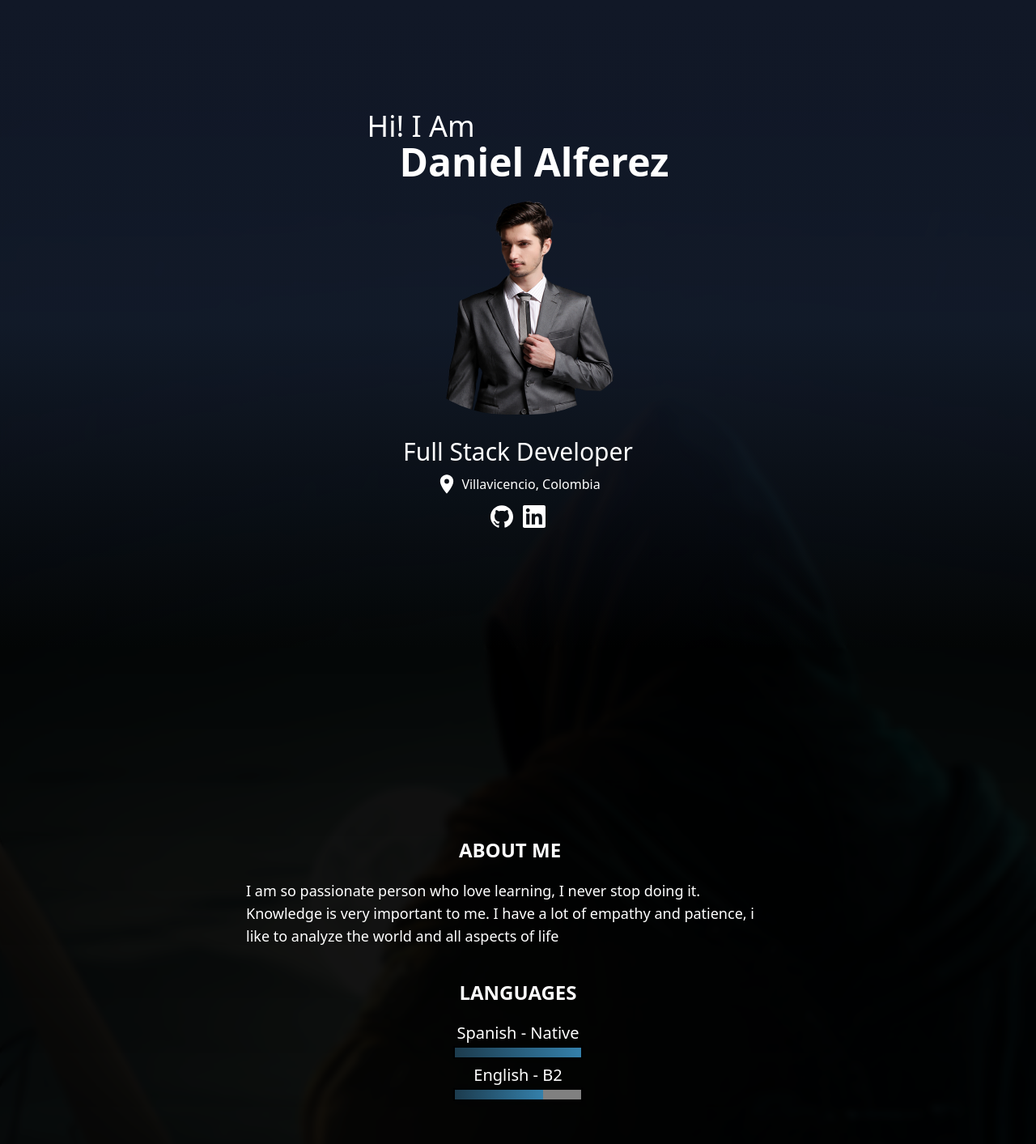
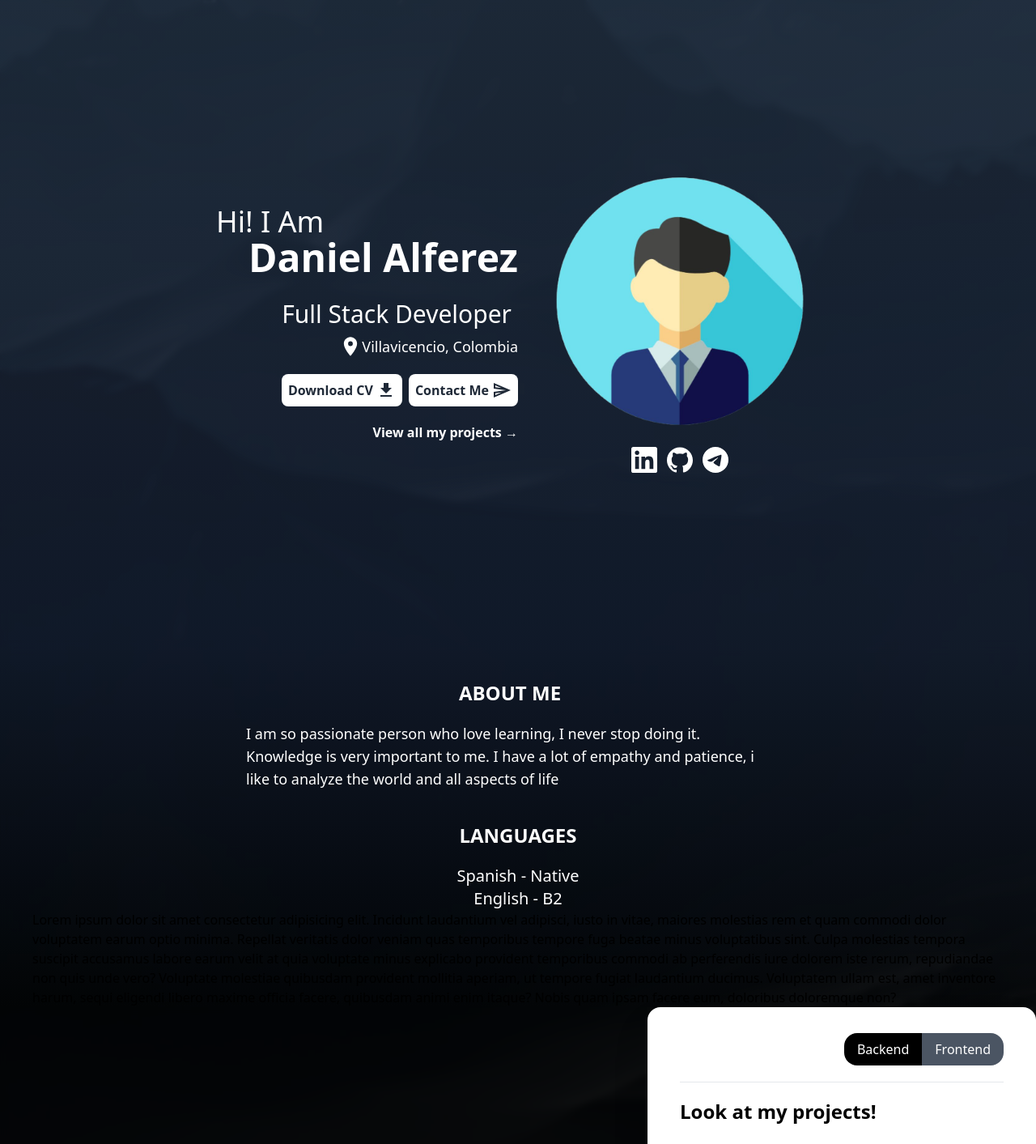
Before and after one commit to DanielAlferez/Portfolio, a React (Vite) app: page / in a window 1280 px wide. Shown: the top 1413 px of the page at 81% size. Built offline with nearby package versions, Linux system fonts and the light colour scheme.

Commit message:
Nav bar made

```diff
--- a/src/app/Store.jsx
+++ b/src/app/Store.jsx
@@ -2,12 +2,13 @@ import { configureStore } from '@reduxjs/toolkit'
 import { getDefaultMiddleware } from '@reduxjs/toolkit';
 import techReducer from "../features/technologies/techSlice"
 import fieldReducer from "../features/field/fieldSlice"
+import menuReducer from "../features/menu/menuSlice"
 
 const middleware = getDefaultMiddleware({
   serializableCheck: false
 })
 
 export const store = configureStore ({
-    reducer: { techs: techReducer, fields: fieldReducer},
+    reducer: { techs: techReducer, fields: fieldReducer, menu: menuReducer},
     middleware,
 })
--- a/src/components/AboutMe.jsx
+++ b/src/components/AboutMe.jsx
@@ -4,47 +4,20 @@ import { useInView } from 'react-intersection-observer'
 
 export default function AboutMe() {
 
-    const [progressSpanish, setProgressSpanish] = React.useState(0);
-    const [progressEnglish, setProgressEnglish] = React.useState(0);
-
-    const [ref, inView] = useInView({
-      triggerOnce: true,
-    })
-
-    React.useEffect(() => {
-      if (inView) {
-        const interval = setInterval(() => {
-          if (progressEnglish < 70) {
-            setProgressEnglish(progressEnglish + 1);
-          }
-        }, 10)
-        return () => clearInterval(interval)
-      }
-    }, [inView, progressEnglish])
-
-    React.useEffect(() => {
-      if (inView) {
-        const interval = setInterval(() => {
-          if (progressSpanish < 100) {
-            setProgressSpanish(progressSpanish + 1);
-          }
-        }, 7)
-        return () => clearInterval(interval)
-      }
-    }, [inView, progressSpanish])
 
   return (
-        <div className='backdrop-blur-sm bg-gradient-to-b from-black/95 to-black/90 flex flex-col items-center px-10 h-screen justify-center'>
-            <div className='text-white text-lg flex flex-col  max-w-2xl pr-5'>
+        <div className='pt-10 backdrop-blur-sm bg-gradient-to-b from-gray-900/90 to-black/90 flex flex-col items-center px-10 justify-center'>
+            <div className='text-white text-lg flex flex-col max-w-2xl pr-5'>
                 <h1 className='font-semibold text-2xl text-center  mb-5'>ABOUT ME</h1>
                 <p className=''>I am so passionate person who love learning, I never stop doing it. Knowledge is very important to me. I have a lot of empathy and patience, i like to analyze the world and all aspects of life</p>
             </div>
-            <div ref={ref} className='text-white max-w-2xl text-center'>
+            <div className='text-white max-w-2xl text-center'>
                 <h1 className='font-semibold text-2xl mt-10 mb-5'>LANGUAGES</h1>
                 <p className='font-medium text-xl'>Spanish - Native</p>
-                <progress value={progressSpanish} max={100} className='myProgress'/>
                 <p className='font-medium text-xl'>English - B2</p>
-                <progress value={progressEnglish} max={100} className='myProgress'/>
+            </div>
+            <div>
+                <p>Lorem ipsum dolor sit amet consectetur adipisicing elit. Incidunt laudantium vel adipisci, iusto in vitae, maiores molestias rem et quam commodi dolor voluptatem earum optio minima. Repellat veritatis dolor veniam quas temporibus tempore fuga beatae minus voluptatibus sint. Culpa molestias tempora suscipit accusamus labore earum velit at quia voluptate minus explicabo provident temporibus commodi ab perferendis iure dolorem iste rerum, repudiandae non quis unde vero? Voluptate molestiae quibusdam provident mollitia aperiam, ut tempore fugiat laudantium ducimus. Voluptatem ullam est, amet inventore harum, sequi eligendi libero maxime officia facere, quibusdam animi enim itaque? Nobis quam ipsam facere eum, doloribus doloremque non?</p>
             </div>
         </div>
   )
--- a/src/components/Home.jsx
+++ b/src/components/Home.jsx
@@ -1,12 +1,13 @@
 import React from 'react'
 import RightSidebar from "./RightSidebar";
 import Presentation from './Presentation';
-import Back from "../assets/MoonHacker.png"
+import Back from "../assets/back.jpg"
 import Knowledge from './Knowledge';
 import AboutMe from './AboutMe';
-import Contact from './Contact';
+import Navbar from './Navbar';
 
 export default function Home() {
+
   return (
     <>
         <div style={{backgroundImage: `url(${Back})`,
@@ -14,23 +15,26 @@ export default function Home() {
             backgroundPositionX: 'center',
             backgroundSize: 'cover',
             }}
-            className='lg:grid grid-cols-8'
+            className='lg:grid flex flex-col grid-cols-8 relative'
         >
-            <div className='col-span-8'>
+            <div id='Home' className='col-span-8'>
                 <Presentation/>
             </div>
-            <div className='col-span-8'>
+            <div id='Skills' className='col-span-8'>
                 <AboutMe/>
             </div>
-            <div className='col-span-5'>
+            <div id='Projects'className='col-span-5'>
                 <Knowledge/>
             </div>
             <div className='col-span-3 '>
                 <RightSidebar/>
             </div>
-            {/* <div className='col-span-8'>
-                <Contact/>
-            </div> */}
+            <div className='block lg:hidden bottom-0 fixed left-1/2 -translate-x-1/2 '>
+                <Navbar/>
+            </div>
+            <div className='hidden lg:block fixed -translate-y-1/2 lg:top-1/2'>
+                <Navbar/>
+            </div>
         </div>
     </>
     )
--- a/src/components/Knowledge.jsx
+++ b/src/components/Knowledge.jsx
@@ -35,13 +35,13 @@ export default function Knowledge() {
     }
 
   return (
-    <div className='flex flex-col justify-center h-screen backdrop-blur-sm bg-gradient-to-b from-black/90 to-black/90'>
+    <div  className=' flex flex-col justify-center h-screen backdrop-blur-sm bg-black/90'>
         <h1 className='font-bold text-center text- text-white text-5xl py-20'>Knowledge</h1>
         <div className='pb-20 flex justify-center'>
         <div className='lg:px-0 px-10 flex flex-wrap gap-10 max-w-lg justify-center'>
             {technologies.map((tech, i) => (
-                <Link key={i} to={tech.showProjects ? 'techSection' : null} smooth={true} duration={1200}>
-                    <motion.div viewport={{once: true}} whileInView={'visible'} variants={variants('scale', i+((i*0.2)-i))} initial="hidden" >
+                <Link key={i} to={tech.showProjects ? 'techSection' : '' } smooth={true} duration={1200}>
+                    <motion.div viewport={{once: true}} whileInView={'visible'} variants={variants('scale', i+((i*0.15)-i))} initial="hidden" >
                         <button
                         className={`${tech.showProjects ? 'md:cursor-pointer cursor-default' : 'cursor-not-allowed'}  text-white ${tech.color} ${getRandomAmimation()} flex flex-col items-center`}
                         onClick={() => handleTech(tech.name, tech.showProjects, tech.field)}
--- a/src/components/Navbar.jsx
+++ b/src/components/Navbar.jsx
@@ -1,14 +1,26 @@
 import React from 'react'
+import { GoHome, GoBook, GoCode } from "react-icons/go";
+import { BiMessageAltDetail } from "react-icons/bi";
+import { useDispatch, useSelector } from 'react-redux';
+import { setSec } from '../features/menu/menuSlice';
+import { Link } from 'react-scroll';
+
 
 export default function Navbar() {
   return (
-    <div className='text-white flex gap-x-5'>
-        <p>Home</p>
-        <p>Knowledge</p>
-        <p>Skills</p>
-        <p>Studies</p>
-        <p>Experience</p>
-        <p>Contact</p>
-    </div>
+    <nav className='animate-navUp-box lg:animate-navRight-box text-white gap-x-2 gap-y-2 flex lg:flex-col backdrop-blur-md bg-gray-700/50 rounded-full py-1 px-2 lg:px-1 lg:py-2 m-5'>
+      <Link activeClass='bg-gray-900 rounded-full' className='lg:cursor-pointer p-2' spy={true} smooth={true} to='Home'>
+        <GoHome className='w-8 h-8'/>
+      </Link>
+      <Link activeClass='bg-gray-900 rounded-full' className='lg:cursor-pointer p-2' spy={true} smooth={true} to='Skills' >
+        <GoBook className='w-8 h-8'/>
+      </Link>
+      <Link activeClass='bg-gray-900 rounded-full' className='lg:cursor-pointer p-2' spy={true} smooth={true} to='Projects'>
+        <GoCode className='w-8 h-8'/>
+      </Link>
+      <button activeClass='bg-gray-900 rounded-full' className='lg:cursor-pointer p-2' spy={true} smooth={true}>
+        <BiMessageAltDetail className='w-8 h-8'/>
+      </button>
+    </nav>
   )
 }
--- a/src/components/Presentation.jsx
+++ b/src/components/Presentation.jsx
@@ -1,38 +1,55 @@
 import React from 'react'
-import Navbar from './Navbar'
 import PROFILE from "../assets/Young-Man-PNG-Clipart.png";
-import { MdPlace } from "react-icons/md";
-import { SiGithub, SiLinkedin } from "react-icons/si";
+import { MdPlace, MdOutlineSend, MdDownload } from "react-icons/md";
+import { SiGithub, SiLinkedin, SiTelegram } from "react-icons/si";
 import { motion } from 'framer-motion';
 import { variants } from '../animations/variants';
+import { Link } from 'react-scroll';
 
 export default function Presentation() {
   return (
-    <div className='flex flex-col items-center h-screen justify-center bg-gradient-to-b backdrop-blur-sm from-gray-900/100 via-gray-900/95 to-black/95'>
-        {/* <Navbar/> */}
-        <div  className='flex text-white flex-col'>
-            <motion.h1 viewport={{once: true}} whileInView={'visible'} variants={variants('left', 0.2, 40)} initial="hidden" className='text-3xl md:text-4xl text-left'>Hi! I Am</motion.h1>
-            <motion.p viewport={{once: true}} whileInView={'visible'} variants={variants('right', 0.2, 40)} initial="hidden" className='ml-10 text-4xl md:text-5xl font-bold'>Daniel Alferez</motion.p>
+    <div className='flex lg:mt-0 -mt-10 flex-col lg:grid grid-cols-2 content-center justify-center items-center h-screen bg-gradient-to-b backdrop-blur-sm from-gray-800/90 to-gray-900/90'>
+        <div className='flex flex-col items-center lg:items-end'>
+          <div className='flex text-white flex-col'>
+              <motion.h1 viewport={{once: true}} whileInView={'visible'} variants={variants('left', 0.2, 40)} initial="hidden" className='text-3xl md:text-4xl 2xl:text-5xl text-left'>Hi! I Am</motion.h1>
+              <motion.p viewport={{once: true}} whileInView={'visible'} variants={variants('right', 0.2, 40)} initial="hidden" className='ml-10 text-4xl md:text-5xl 2xl:text-6xl font-bold'>Daniel Alferez</motion.p>
+          </div>
+          <motion.h1 viewport={{once: true}} whileInView={'visible'} variants={variants('right', 0.8, 40)} initial="hidden" className='text-white p-2 mt-5 text-3xl 2xl:text-4xl font-medium'>Full Stack Developer</motion.h1>
+          <motion.div viewport={{once: true}} whileInView={'visible'} variants={variants('right', 1.2, 40)} initial="hidden" className='text-white flex items-center'>
+            <MdPlace className='w-7 h-7 2xl:w-8 2xl:h-8'/>
+            <p className='2xl:text-xl text-lg'>Villavicencio, Colombia</p>
+          </motion.div>
+          <div className='flex gap-2 mt-5 font-bold'>
+            <motion.button viewport={{once: true}} whileInView={'visible'} variants={variants('left', 1.4, 10)} initial="hidden"  className='flex items-center rounded-lg p-2 bg-white text-gray-800 hover:bg-gray-800 hover:text-white group'>
+              <p>Download CV</p>
+              <MdDownload className='w-6 h-6 ml-1 group-hover:animate-pulse'/>
+            </motion.button>
+            <motion.button viewport={{once: true}} whileInView={'visible'} variants={variants('right', 1.4, 10)} initial="hidden"  className='flex justify-center items-center rounded-lg p-2 bg-white text-gray-800 hover:bg-gray-800 hover:text-white group'>
+              <p>Contact Me</p>
+              <MdOutlineSend className='w-6 h-6 ml-1 group-hover:animate-pulse'/>
+            </motion.button>
+          </div>
+          <Link to='Projects' smooth={true} duration={1200}>
+            <motion.button viewport={{once: true}} whileInView={'visible'} variants={variants('right', 1.5, 10)} initial="hidden" className='text-white font-semibold mt-5' >
+              View all my projects &rarr;
+            </motion.button>
+          </Link>
         </div>
-        <motion.div viewport={{once: true}} whileInView={'visible'} variants={variants('scale', 0.5)} initial="hidden"  style={{backgroundImage: `url(${PROFILE})`,
-          backgroundRepeat: 'no-repeat',
-          backgroundPositionX: 'center',
-          backgroundSize: 'cover'
-          }}
-          className='p-20 rounded-full h-72 w-80'
-        />
-        <motion.h1 viewport={{once: true}} whileInView={'visible'} variants={variants('right', 0.8, 40)} initial="hidden" className='text-white p-2 mt-5 text-3xl font-medium'>Full Stack Developer</motion.h1>
-        <motion.div viewport={{once: true}} whileInView={'visible'} variants={variants('right', 1.2, 40)} initial="hidden" className='text-white flex items-center gap-x-1 '>
-          <MdPlace className='w-7 h-7'/>
-          <p>Villavicencio, Colombia</p>
-        </motion.div>
-        <div className='text-white flex items-center gap-3 my-3'>
-          <motion.div viewport={{once: true}} whileInView={'visible'} variants={variants('up', 1.2, 10)} initial="hidden">
-            <SiGithub className='w-7 h-7 hover:text-gray-700 cursor-pointer'/>
+        <div className='m-10 h-60 w-60 lg:h-80 lg:w-80 flex flex-col justify-center items-center'>
+          <motion.div viewport={{once: true}} whileInView={'visible'} variants={variants('left', 0.7, 40)} initial="hidden" className='rounded-full flex justify-center lg:justify-start items-center'>
+            <img src={PROFILE} className='object-cover w-full h-full object-top' />
           </motion.div>
-          <motion.div viewport={{once: true}} whileInView={'visible'} variants={variants('up', 1.4, 10)} initial="hidden">
-            <SiLinkedin className='w-7 h-7 hover:text-blue-500 cursor-pointer'/>
-          </motion.div>
+          <div className='text-white flex items-center gap-3 my-3'>
+            <motion.div viewport={{once: true}} whileInView={'visible'} variants={variants('up', 1, 10)} initial="hidden">
+              <SiLinkedin className='w-8 h-8 hover:animate-up-box animate-down-box hover:text-blue-500 cursor-pointer'/>
+            </motion.div>
+            <motion.div viewport={{once: true}} whileInView={'visible'} variants={variants('up', 1.2, 10)} initial="hidden">
+              <SiGithub className='w-8 h-8 hover:animate-up-box animate-down-box hover:text-gray-700 cursor-pointer'/>
+            </motion.div>
+            <motion.div viewport={{once: true}} whileInView={'visible'} variants={variants('up', 1.4, 10)} initial="hidden">
+              <SiTelegram className='w-8 h-8 hover:animate-up-box animate-down-box hover:text-sky-400 cursor-pointer'/>
+            </motion.div>
+          </div>
         </div>
     </div>
   )
--- a/src/components/RightSidebar.jsx
+++ b/src/components/RightSidebar.jsx
@@ -8,7 +8,7 @@ import { filterTech } from '../features/technologies/techSlice';
 import { Element } from 'react-scroll';
 import { variants } from '../animations/variants';
 
-export default function RightSidebar({sectionRef}) {
+export default function RightSidebar() {
   const filtered = useSelector((state) => state.techs.filteredProjects);
   const field = useSelector((state) => state.fields.field)
 
@@ -20,8 +20,8 @@ export default function RightSidebar({sectionRef}) {
   }
 
   return (
-    <div className='backdrop-blur-sm bg-gradient-to-b from-black/90 to-black/90'>
-        <motion.div viewport={{once: true}} whileInView={'visible'} variants={variants('up', 0.1, 200)} initial="hidden"  className='lg:overflow-y-scroll lg:h-screen shadow-2xl rounded-2xl bg-white'>
+    <div className='backdrop-blur-sm bg-gradient-to-b from-black/90 to-black/90 lg:pt-0 pt-10'>
+        <motion.div viewport={{once: true}} whileInView={'visible'} variants={variants('scale', 0.1)} initial="hidden"  className='lg:overflow-y-scroll lg:h-screen shadow-2xl rounded-2xl bg-white lg:pb-10 pb-20'>
             <Element name="techSection" className='lg:hidden'/>
             <div className='py-5'>
                 <div className='z-10 rounded-t-2xl grid grid-cols-2 sticky top-0 backdrop-blur-sm bg-white/60 py-3 px-10'>
--- /dev/null
+++ b/src/features/menu/menuSlice.jsx
@@ -0,0 +1,20 @@
+import { createSlice } from '@reduxjs/toolkit';
+
+const initialState = {
+  activeSec: 'Home'
+};
+
+const menuSlice = createSlice({
+    name: "menu",
+    initialState,
+    reducers: {
+      setSec: (state, action) => {
+        state.activeSec = action.payload;
+      }
+    }
+  })
+
+
+export const { setSec } = menuSlice.actions;
+
+export default menuSlice.reducer;
```
Also changed, not shown: tailwind.config.cjs (+11 -1 lines), src/App.jsx (line endings or trailing spaces), src/assets/Young-Man-PNG-Clipart.png, src/assets/back.jpg (added).
